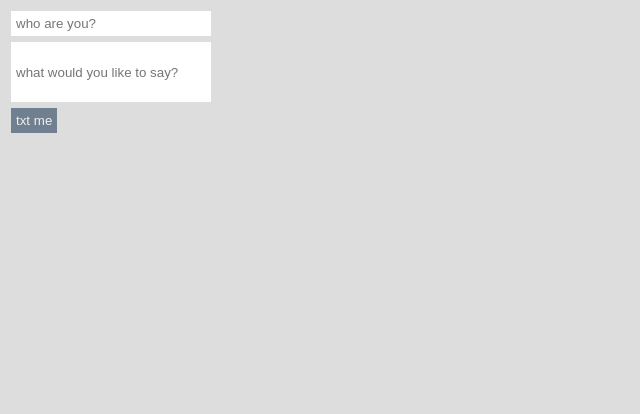
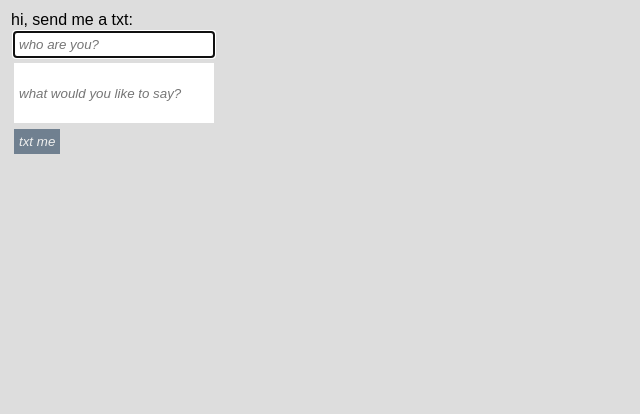
Before and after one commit to dannyid/server, a website: page index.html in a window 1280 px wide. Shown: the whole page, without its empty margins (0-640 px from the left). Drawn offline with nearby package versions, Linux system fonts and the light colour scheme.

Commit message:
krista specific updates

```diff
--- a/index.html
+++ b/index.html
@@ -6,16 +6,35 @@
         <style>
             body {
                 background-color: #DDDDDD;
+                font-family: sans-serif;
+                width: 100%;
+                height: auto;
+                top: 0px;
+                bottom: 0px;
+                left: 0px;
+                position: absolute;
+            }
+
+            div.center {
+                width: 200px;
+                height: 400px;
+                top: 50%;
+                left: 50%;
+                margin-top: -200px;
+                margin-left: -100px;
+                margin: 3px;
             }
 
             input {
                 margin: 3px;
                 padding: 5px;
                 border: 0;
+                color: #555;
+                font-style: oblique;
             }
 
             input#name, input#message {
-                width: 200;
+                width: 200px;
             }
 
             input#message {
@@ -31,11 +50,16 @@
     </head>
 
     <body>
-        <form action="" method="get" target="_self">
-            <input id="name" placeholder="who are you?" name="name" type="text"><br>
+        <div class="center">
+            <div>
+                hi, send me a txt:
+            </div>
+            <form action="" method="get" target="_self">
+                <input id="name" placeholder="who are you?" name="name" type="text" autofocus="yes"><br>
             <input id="message" placeholder="what would you like to say?" name="message" type="text"><br>
             <input id="submit" type="submit" value="txt me" />
         </form>
+        </div>
     </body>
     <script>
 
--- a/server.js
+++ b/server.js
@@ -28,9 +28,13 @@ var server = http.createServer(function(req, res) {
             }, function(err, responseData) {
                 //this function is executed when a response is received from Twilio
 
-                if (!err) {
+                if (!err && queryData.name === "krista") {
+                    res.write("Hello, Krista, my baby. Thank you so much for your message, baby.");
+                    res.end();
+                } else if (!err) {
                     res.write("Hey, " + queryData.name + ', I just sent Danny a text from you that says: "' + queryData.message + '"');
                     res.end();
+
                 };
             })
         } else {
```
